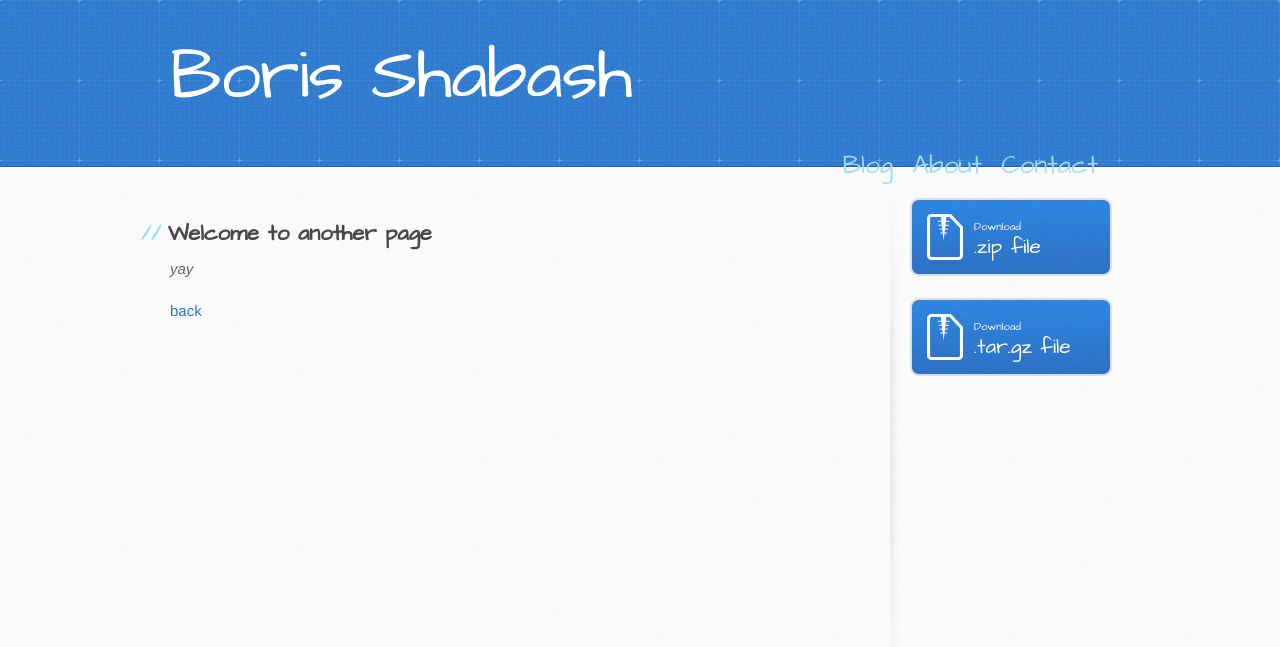
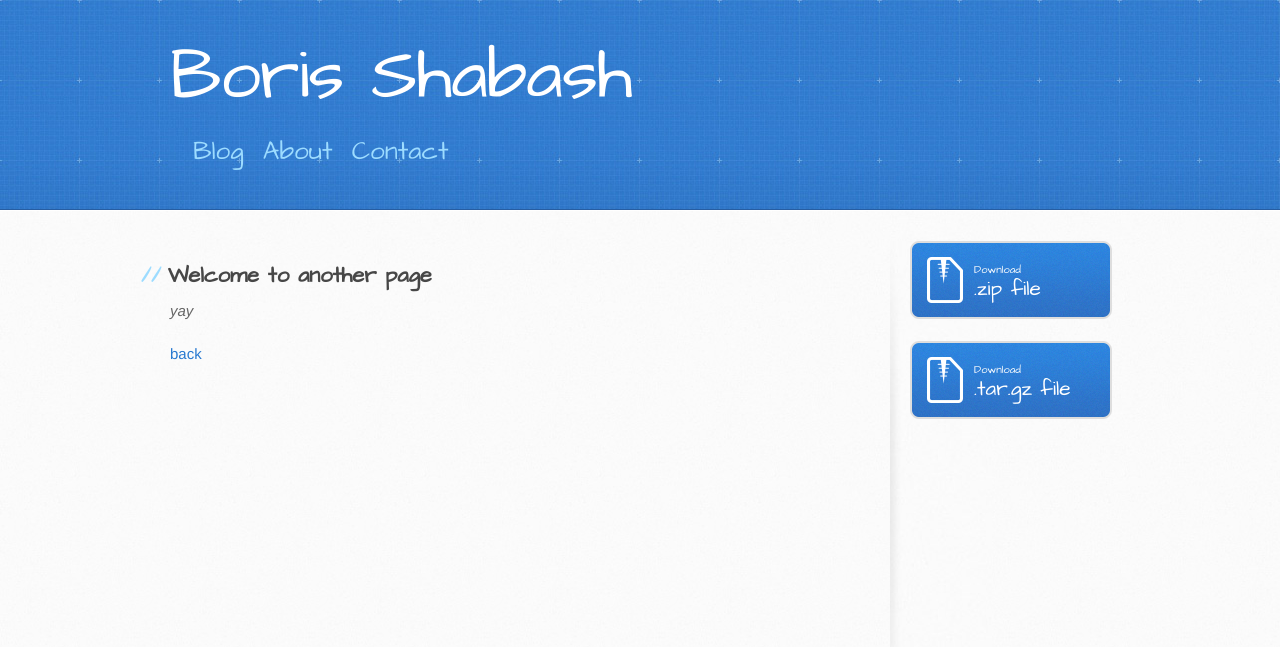
Before and after one commit to bshabashFD/bshabashFD.github.io_old2, a Jekyll site: the page built from another-page.md, in a window 1280 px wide. Shown: the top 647 px of the page. Built offline with Jekyll 4.4.1, drawn with Linux system fonts in a browser that asks for light colours; our own code applies the rules of GitHub Pages for plain Markdown files.

Commit message:
Update jekyll-theme-architect.scss

```diff
--- a/_sass/jekyll-theme-architect.scss
+++ b/_sass/jekyll-theme-architect.scss
@@ -450,7 +450,8 @@ footer a:hover {
 }
 
 nav {
-  float: right;
+  float: center;
+  margin-left: 23px;
   margin-top: 23px; // @TODO: Vertically middle align
   font-family: 'Architects Daughter', 'Helvetica Neue', Helvetica, Arial, serif;
   font-size: 18px;
```
